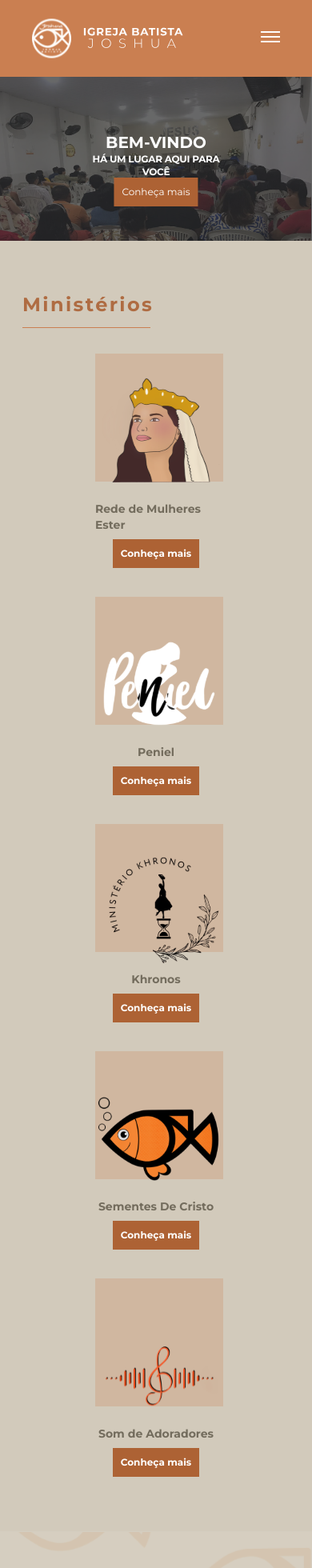
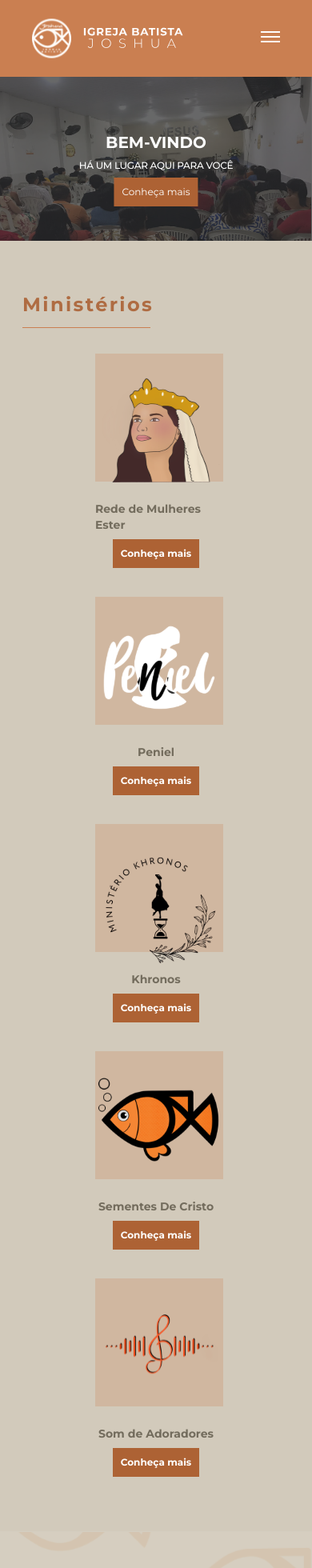
Before and after one commit to ellievi/IBJoshua, a React (Create React App) app: page / in a window 390 px wide. Shown: the top 1960 px of the page at 80% size. Built offline with nearby package versions, Linux system fonts and the light colour scheme.

Commit message:
fix: ajusta layout de campos para visao mobile

```diff
--- a/src/components/Banner/index.jsx
+++ b/src/components/Banner/index.jsx
@@ -10,7 +10,7 @@
       alt="Foto da Igreja Batista Joshua com a visão direcionada para o púlpito contendo o nome de Jesus"
       />
       <h1 className="font-bold text-7xl xs:text-xl hover-title">BEM-VINDO</h1>
-      <p className="font-bold text-2xl mt-2 xs:text-xs tracking-tight">HÁ UM LUGAR AQUI PARA VOCÊ</p>
+      <p className="font-medium text-2xl mt-2 xs:text-xs tracking-tight">HÁ UM LUGAR AQUI PARA VOCÊ</p>
       <Link to="/Sobre">
       <button className="text-lg xs:text-xs beige-orange-button">Conheça mais</button>
       </Link>
--- a/src/components/Card/index.jsx
+++ b/src/components/Card/index.jsx
@@ -11,7 +11,7 @@
       <div className="flex flex-row justify-center xs:grid xs:grid-cols-1 xs:justify-items-center">
         <CardLayout
           img={RedeDeMulheresEster}
-          imgClassName="py-8 tablet:py-4"
+          imgClassName="py-8 xs:py-4"
           title="Rede de Mulheres Ester"
           alt="Ilustração de uma mulher representando a rainha Ester."
           modalType="rededemulheresester"
@@ -19,7 +19,7 @@
 
         <CardLayout
           img={Peniel}
-          imgClassName="py-2 tablet:py-7"
+          imgClassName="py-2"
           title="Peniel"
           alt="Ilustração de um homem orando de joelhos com uma fonte escrito Peniel."
           modalType="peniel"
@@ -27,7 +27,7 @@
 
         <CardLayout
           img={Khronos}
-          imgClassName="ml-4 tablet:ml-2"
+          imgClassName="ml-4 xs:ml-1"
           title="Khronos"
           alt="Ilustração de uma bailarina com uma bíblia na mão e em cima de uma ampulheta. Há uma fonte escrito Ministério Khronos na superior esquerda e uma estampa floral na inferior direita."
           modalType="khronos"
@@ -36,7 +36,7 @@
       <div className="flex flex-row justify-center xs:grid xs:grid-cols-1 xs:justify-items-center">
         <CardLayout
           img={SementesDeCristo}
-          imgClassName="py-6 tablet:py-9"
+          imgClassName="py-6 xs:py-3"
           title="Sementes De Cristo"
           alt="Ilustração de um peixe laranja lateralmente com um sorrido e três bolinhas à sua esquerda."
           modalType="sementesdeCristo"
@@ -44,7 +44,7 @@
 
         <CardLayout
           img={SomDeAdoradores}
-          imgClassName="py-20 tablet:py-20"
+          imgClassName="py-20 xs:py-10"
           title="Som de Adoradores"
           alt="Ilustração de clave de sol laranja envolvida por representação de ondas sonoras verticais também laranjas."
           modalType="somdeadoradores"
--- a/src/components/CardSections/index.jsx
+++ b/src/components/CardSections/index.jsx
@@ -5,7 +5,7 @@
     <div className="flex justify-center p-10 mr-4 rounded-md xs:flex xs:flex-col xs:p-1 xs:mt-7 xs:mr-0">
     <div className={`max-w-4xl rounded-md h-96 p-4 text-center items-center flex flex-col ${otherProps}`}>
       {!cardImage && (
-        <h3 className={`mt-16 font-bold text-5xl tracking-wider max-w-xl xs:text-lg tablet:max-w-sm ${textColor}`}>{title}</h3>
+        <h3 className={`mt-12 font-bold text-5xl tracking-wider max-w-xl xs:text-lg tablet:max-w-sm ${textColor}`}>{title}</h3>
       )}
         <p className="mt-7 font-semibold text-lg max-w-md tablet:text-sm xs:text-sm orange-dark-text">{description}</p>
       </div>
```
